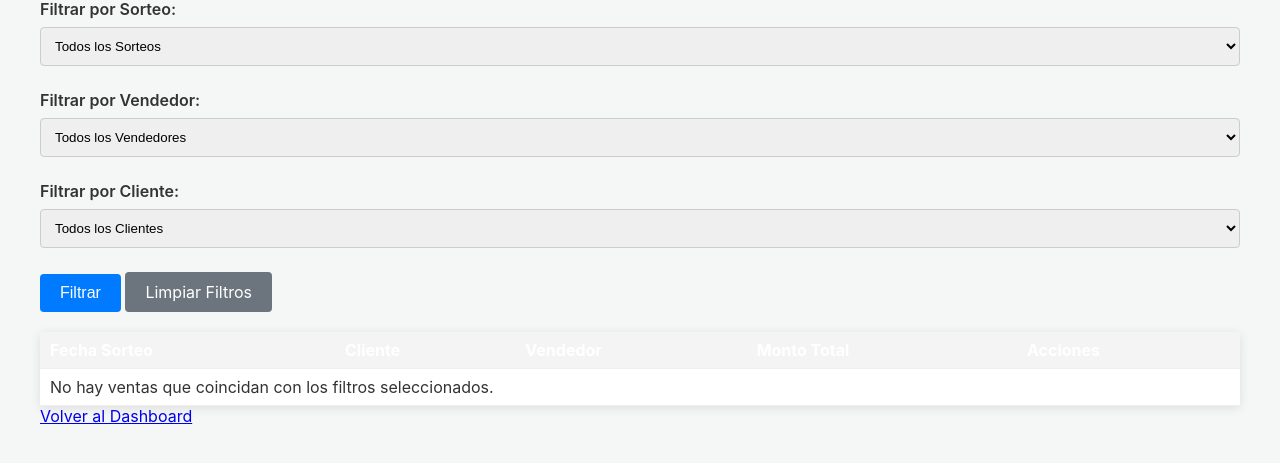
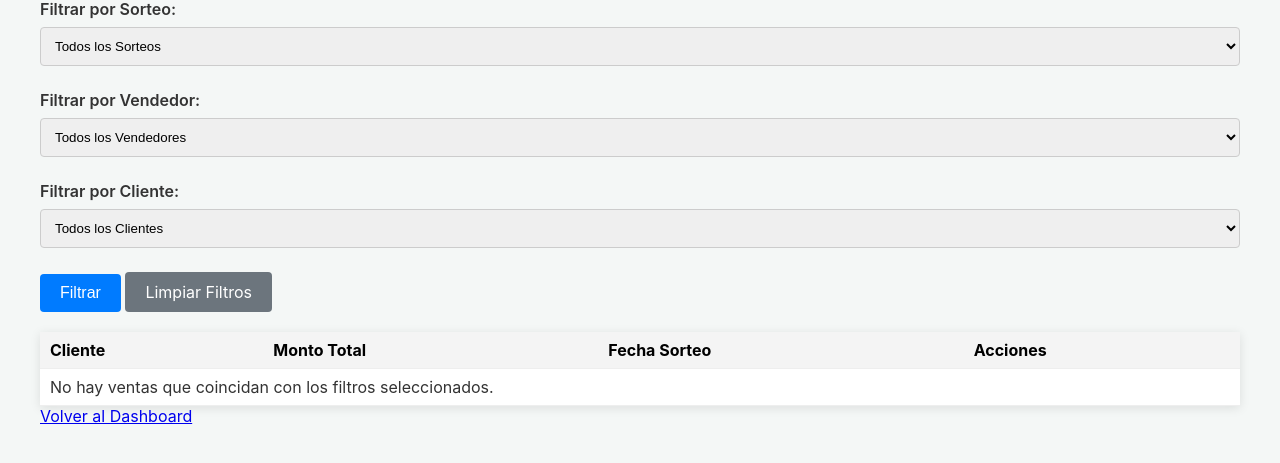
Before and after one commit to jelixandroid8-byte/loto-app, a Flask app: template templates/sales.html in a window 1280 px wide. Shown: the part 165-628 px from the top of the page. Run offline with Flask 3, Linux system fonts and the light colour scheme; the template is opened without the code that fills it, so the values that code supplies are empty; a user stored in the database is signed in; some libraries are stand-ins or nearby versions.

Commit message:
Reorder columns, adjust spacing, and make column titles black in sales.html

```diff
--- a/templates/sales.html
+++ b/templates/sales.html
@@ -62,24 +62,18 @@
 <table>
     <thead>
         <tr>
+            <th>Cliente</th>
+            <th>Monto Total</th>
             <th>Fecha Sorteo</th>
-            <th>Cliente</th>
-            {% if session['user_role'] == 'admin' %}
-            <th>Vendedor</th>
-            {% endif %}
-            <th>Monto Total</th>
             <th>Acciones</th>
         </tr>
     </thead>
     <tbody>
         {% for sale in sales %}
         <tr>
+            <td>{{ sale['client_name'] }} {{ sale['client_last_name'] }}</td>
+            <td>${{ '%.2f'|format(sale['total_amount']) }}</td>
             <td>{{ sale['raffle_date'].strftime('%Y-%m-%d') }}</td>
-            <td>{{ sale['client_name'] }} {{ sale['client_last_name'] }}</td>
-            {% if session['user_role'] == 'admin' %}
-            <td>{{ sale['seller_name'] }}</td>
-            {% endif %}
-            <td>${{ '%.2f'|format(sale['total_amount']) }}</td>
             <td class="actions-cell">
                 <a href="{{ url_for('sale_detail', invoice_id=sale['id']) }}" class="btn btn-secondary btn-sm">Ver</a>
                 {% if session['user_role'] == 'seller' %}
@@ -94,7 +88,7 @@
         </tr>
         {% else %}
         <tr>
-            <td colspan="{{ 5 if session['user_role'] == 'admin' else 4 }}">No hay ventas que coincidan con los filtros seleccionados.</td>
+            <td colspan="4">No hay ventas que coincidan con los filtros seleccionados.</td>
         </tr>
         {% endfor %}
     </tbody>
@@ -108,17 +102,14 @@
 {% endif %}
 
 <style>
-    table {
-        border-collapse: collapse; /* Remove extra space between table cells */
+    th {
+        color: black; /* Make column titles black */
+        background-color: #f4f4f4; /* Light background for headers */
+        padding: 8px 10px; /* Adjust padding */
     }
 
-    th, td {
-        padding: 8px 10px; /* Tighten padding for smaller spacing */
-        text-align: left; /* Align text to the left */
-    }
-
-    th {
-        background-color: #f4f4f4; /* Light background for headers */
+    td {
+        padding: 8px 10px; /* Adjust padding for tighter spacing */
     }
 
     .actions-cell {
```
